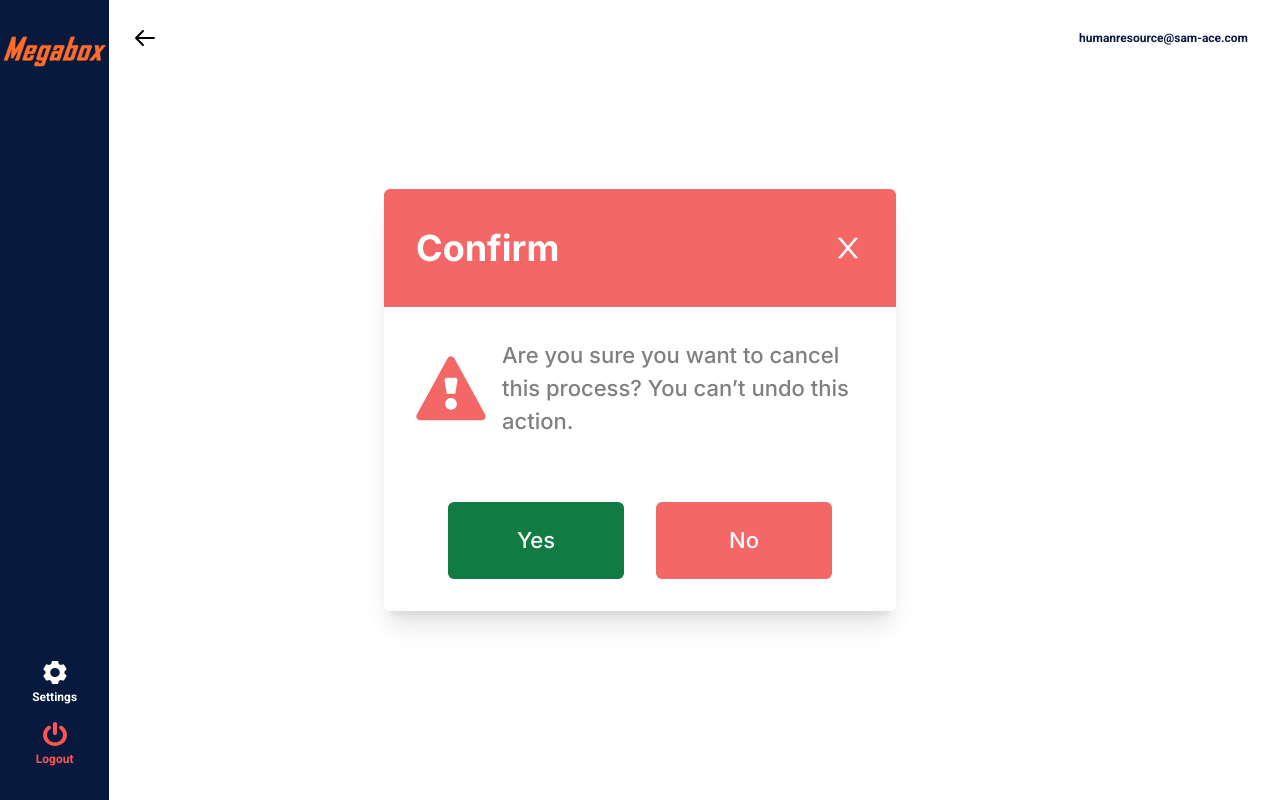
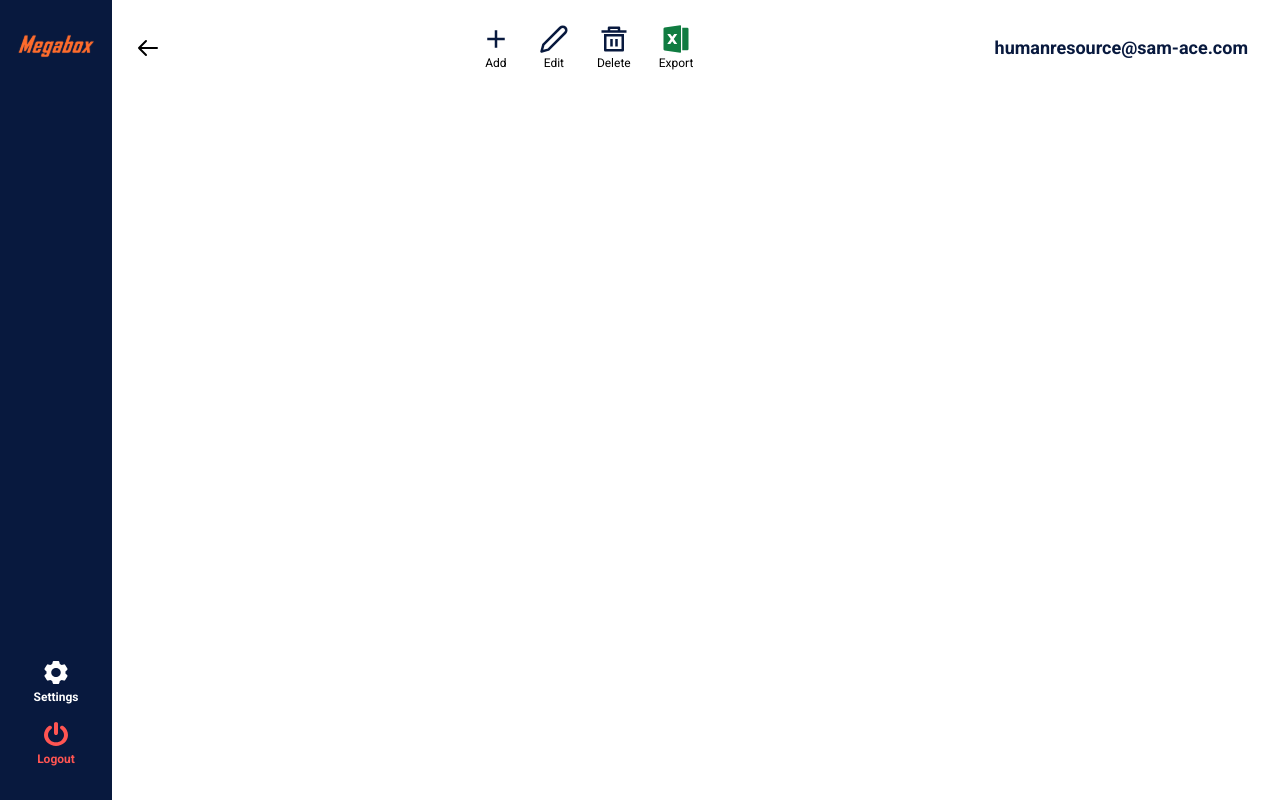
Before and after one commit to sholajapheth/samace_2.0, a React (Create React App) app: page /dashboard in a window 1280 px wide. Built offline with nearby package versions, Linux system fonts and the light colour scheme.

Commit message:
done with topbar

```diff
--- a/src/App.tsx
+++ b/src/App.tsx
@@ -5,7 +5,7 @@ import { NoMatch } from "./globals";
 
 const App = () => {
   return (
-    <div className="font-roboto">
+    <div className="font-roboto scrollbar-style">
       <Routes>
         <Route path="/" element={<Landing />} />
         <Route path="login" element={<Login />} />
--- a/src/components/SideBar/Sidebar.tsx
+++ b/src/components/SideBar/Sidebar.tsx
@@ -9,22 +9,26 @@ const Sidebar = () => {
   const { sidebar_nav_data } = useContext(DashboardContext);
 
   return (
-    <div className="w-[120px] h-screen bg-pri py-[2em] flex flex-col justify-between ">
-      <img src={logo} alt="megabox_logo" />
-      <div className="flex flex-col items-center ">
+    <div className="lg:w-[120px] w-full lg:h-screen lg:sticky  lg:inset-0 bg-pri lg:py-[2em] flex lg:flex-col flex-row items-center  justify-between px-[1em] lg:overflow-auto overflow-scroll scrollbar-hide  fixed bottom-0 z-[555] right-0  left-0 ">
+      <img className="lg:inline hidden" src={logo} alt="megabox_logo" />
+      <div className="flex lg:flex-col flex-row lg:items-center items-end ">
         {sidebar_nav_data?.map((data: any) => (
           <SidebarButton name={data.name} img={data.img} link={data.link} />
         ))}
       </div>
-      <div className="text-tm font-[700] text-white flex flex-col gap-4 ">
-        <div className="flex flex-col gap-1 items-center">
-          <img className="w-[1.5em] " src={settings} alt="settings" />
+      <div className="text-tm font-[700] text-white flex lg:flex-col flex-row  gap-4 ">
+        <button className="flex flex-col gap-1 items-center">
+          <img className="md:w-[1.5em] " src={settings} alt="settings" />
           <span className="text-lm font-[700]">Settings</span>
-        </div>
-        <div className="flex flex-col gap-1 items-center">
-          <img className="w-[1.5em] " src={logout} alt="logout" />
-          <span className="text-lm font-[700] text-[#FF5552] ">Logout</span>
-        </div>
+        </button>
+        <button className="flex flex-col gap-1 items-center">
+          <img
+            className="md:w-[1.5em] min-w-[1em]  "
+            src={logout}
+            alt="logout"
+          />
+          <button className="text-lm font-[700] text-[#FF5552] ">Logout</button>
+        </button>
       </div>
     </div>
   );
--- a/src/components/SideBar/SidebarButton.tsx
+++ b/src/components/SideBar/SidebarButton.tsx
@@ -9,7 +9,7 @@ const SidebarButton = ({ img, name, link }: sideBarProps) => {
   return (
     <NavLink to={link}>
       <button className="flex flex-col gap-1 text-lm font-[700] items-center text-white  hover:bg-[#283E6C] w-full p-[1em] ">
-        <img className="w-[24px] " src={img} alt={name} />
+        <img className="md:w-[24px] w-[20px] " src={img} alt={name} />
         <span>{name}</span>
       </button>
     </NavLink>
--- a/src/components/Topbar.tsx
+++ b/src/components/Topbar.tsx
@@ -1,28 +1,43 @@
-import { useContext } from "react";
+import { useContext, memo } from "react";
 import { DashboardContext } from "../pages/Dashboard/Dashboard";
 import { HiOutlineArrowLeft } from "react-icons/hi";
 import { useNavigate } from "react-router-dom";
+import {TopbarActions} from '../globals';
 
 const Topbar = () => {
+  console.log("topbar rendered");
   const { topbar_value } = useContext(DashboardContext);
   const navigate = useNavigate();
 
   return (
-    <div className="w-full flex  items-center justify-between mb-[2em]">
-      <div className=" flex gap-4 items-center">
+    <div className="flex items-center mb-[2em]  gap-4">
       <button
         onClick={() => navigate(-1)}
         className="hover:bg-[#283E6C] rounded-full h-[1.8rem] w-[1.8rem]  flex items-center "
       >
         <HiOutlineArrowLeft className="text-2xl" />
       </button>
-        <span className="text-pri font-[700] text-hm">{topbar_value}</span>
+
+      <div className="w-full flex md:flex-row flex-col items-center justify-between ">
+        <span className="text-pri font-[700] lg:text-hm text-tm md:text-tl ">
+          {topbar_value}
+        </span>
+
+
+          <TopbarActions />
+
+        <div className="text-pri md:text-lg text-lm font-[700] ">
+          <span className="md:hidden inline absolute top-2 right-2">
+            humanresource@sam-ace.com
+          </span>
+          <span className="md:inline hidden ">
+            humanresource@sam-ace.com
+          </span>
+
         </div>
-      <div className="text-pri text-lm font-[700] ">
-        <span>humanresource@sam-ace.com</span>
       </div>
     </div>
   );
 };
 
-export default Topbar;
+export default memo(Topbar);
--- a/src/globals/DecisionModal.tsx
+++ b/src/globals/DecisionModal.tsx
@@ -1,33 +1,48 @@
 import { AiOutlineClose } from "react-icons/ai";
 import caution from "./assets/caution.svg";
+import { useContext } from "react";
+import { DashboardContext } from "../pages/Dashboard/Dashboard";
 
 const DecisionModal = () => {
+  const { set_show_decision_modal, set_decision_modal_value } =
+    useContext(DashboardContext);
+
+  const handle_decision_modal = (decision:number) => {
+    set_show_decision_modal(false);
+    set_decision_modal_value(decision);
+    console.log(decision);
+  };
+
   return (
     <div className="absolute font-inter inset-0 z-[500] w-full flex items-center h-screen  ">
-      <div className="m-auto  rounded-md lg:w-[40%] md:w-[50%] w-[80%] overflow-hidden bg-white shadow-xl ">
-
-
-        <div className="flex justify-between items-center p-[2em] bg-[#F46767]">
-          <span className="font-[700] text-ds text-white ">Confirm</span>
-          <button>
-            <AiOutlineClose className="font-[900] text-[2em] text-white  hover:bg-[#9e1c1c]" />
+      <div className="m-auto  rounded-md lg:w-[30%] md:w-[40%] w-[70%] overflow-hidden bg-white shadow-xl ">
+        <div className="flex justify-between items-center p-[1em] bg-[#F46767]">
+          <span className="font-[700] text-tl text-white ">Confirm</span>
+          <button onClick={() => set_show_decision_modal(false)}>
+            <AiOutlineClose className="font-[900] text-[1.5em] text-white  hover:bg-[#9e1c1c]" />
           </button>
         </div>
 
         <div className="flex gap-4 align-top p-[2em]">
           <img src={caution} alt="caution" />
-          <span className="text-[#00000080] text-[22px]  font-[500]">
-            Are you sure you want to cancel this process?
-            You can’t undo this action.
+          <span className="text-[#00000080] text-[18px]  font-[500]">
+            Are you sure you want to cancel this process? You can’t undo this
+            action.
           </span>
         </div>
 
         <div className="flex w-full items-center justify-center">
-          <div className="m-[2em] text-white flex gap-8 ">
-            <button className="w-[8em] bg-[#107C41] text-[22px] font-[500] py-[1em] rounded-md  ">
+          <div className="m-[2em] text-white flex gap-8 text-[18px] font-[500]">
+            <button
+              onClick={() => handle_decision_modal(1)}
+              className="w-[8em] bg-[#107C41] hover:bg-[#061e06]  py-[1em] rounded-md  "
+            >
               Yes
             </button>
-            <button className="w-[8em] bg-[#F46767] text-[22px] font-[500] py-[1em] rounded-md  ">
+            <button
+              onClick={() => handle_decision_modal(0)}
+              className="w-[8em] bg-[#F46767] hover:bg-[#9e1c1c]  py-[1em] rounded-md  "
+            >
               No
             </button>
           </div>
--- /dev/null
+++ b/src/globals/TopbarActions.tsx
@@ -0,0 +1,41 @@
+import {FiEdit2} from 'react-icons/fi'
+import { MdOutlineAdd } from "react-icons/md";
+import {RiDeleteBin5Line} from 'react-icons/ri'
+import {RiFileExcel2Fill} from 'react-icons/ri'
+import { Link } from "react-router-dom";
+import { top_action_button } from "../globals/types";
+import { useContext } from "react";
+import { DashboardContext } from "../pages/Dashboard/Dashboard";
+
+const TopbarActionButton = ({ name, icon }: top_action_button) => {
+  return (
+    <button className="flex flex-col gap-0 items-center hover:bg-pri group rounded-md px-[6px] ">
+      <span className="text-pri group-hover:text-white text-[30px] font-[900]">
+        {icon}
+      </span>
+      <span className="font-[400] text-lm group-hover:text-white">{name}</span>
+    </button>
+  );
+};
+
+const TopbarActions = () => {
+  const { topbar_actions_links } = useContext(DashboardContext);
+
+  return (
+    <div className="flex gap-4 items-center">
+      <Link to={topbar_actions_links?.add}>
+        <TopbarActionButton name="Add" icon={<MdOutlineAdd />} />
+      </Link>
+      <Link to={topbar_actions_links?.edit}>
+        <TopbarActionButton name="Edit" icon={<FiEdit2 />} />
+      </Link>
+      <TopbarActionButton name="Delete" icon={<RiDeleteBin5Line />} />
+      <TopbarActionButton
+        name="Export"
+        icon={<RiFileExcel2Fill className="text-[#107C41]" />}
+      />
+    </div>
+  );
+};
+
+export default TopbarActions;
--- a/src/globals/index.ts
+++ b/src/globals/index.ts
@@ -2,3 +2,4 @@
 export { default as NoMatch} from './NoMatch';
 export { default as NavTablet} from './NavTablet';
 export {default as DecisionModal} from './DecisionModal';
+export {default as TopbarActions} from './TopbarActions';
--- a/src/globals/types.ts
+++ b/src/globals/types.ts
@@ -3,3 +3,8 @@ export type sidebar_nav_type = Array<{
   img: string;
   link: string;
 }>
+
+export type top_action_button = {
+  name: string;
+  icon: any;
+};
--- a/src/index.css
+++ b/src/index.css
@@ -1,16 +1,50 @@
 @import url("https://fonts.googleapis.com/css2?family=Roboto:wght@100;300;400;500;700;900&display=swap");
-@import url('https://fonts.googleapis.com/css2?family=Inter:wght@100;200;300;400;500;600;700;800;900&display=swap');
+@import url("https://fonts.googleapis.com/css2?family=Inter:wght@100;200;300;400;500;600;700;800;900&display=swap");
 * {
   margin: 0;
   padding: 0;
   box-sizing: border-box;
+
 }
+
+
 
 html,
 body {
   scroll-behavior: smooth;
 }
 
+/* ****** Utitlities ****** */
+/* Firefox */
+* {
+  scrollbar-width: thin;
+}
+
+/* Chrome, Edge, and Safari */
+*::-webkit-scrollbar {
+  width: 15px;
+}
+
+*::-webkit-scrollbar-track {
+  border-radius: 5px;
+}
+
+*::-webkit-scrollbar-thumb {
+  background-color: #08193E;
+  border-radius: 6px;
+}
+
+
+.scrollbar-hide::-webkit-scrollbar {
+  display: none;
+}
+
+/* For IE, Edge and Firefox */
+.scrollbar-hide {
+  -ms-overflow-style: none; /* IE and Edge */
+  scrollbar-width: none; /* Firefox */
+}
+/* ****** Utitlities ****** */
 @tailwind base;
 @tailwind components;
 @tailwind utilities;
--- a/src/pages/Dashboard/Dashboard.tsx
+++ b/src/pages/Dashboard/Dashboard.tsx
@@ -2,25 +2,48 @@ import { createContext, useState } from "react";
 import { Topbar, Sidebar, DisplayArea } from "../../components";
 import { DecisionModal } from "../../globals";
 
+
+
+
 export const DashboardContext = createContext<any>({});
 
 const Dashboard = () => {
+
+
   const [topbar_value, set_topbar_value] = useState();
+
+  // topbar actions links
   const [sidebar_nav_data, set_sidebar_nav_data] = useState();
 
+  //toggles the decision modal
+  const [show_decision_modal, set_show_decision_modal] = useState(false);
+
+  //returns 1 or 0 depending on the decision made
+  const [decision_modal_value, set_decision_modal_value] = useState();
+
+  //this section allows to dynamically set the topbar actions routes
+  const [topbar_actions_links, set_topbar_actions_links] = useState({add:"", edit:"" });
+
+
+  const context = {
+    topbar_value,
+    set_topbar_value,
+    sidebar_nav_data,
+    set_sidebar_nav_data,
+    show_decision_modal,
+    set_show_decision_modal,
+    decision_modal_value,
+    set_decision_modal_value,
+    topbar_actions_links,
+    set_topbar_actions_links,
+  };
+
   return (
-    <DashboardContext.Provider
-      value={{
-        topbar_value,
-        set_topbar_value,
-        sidebar_nav_data,
-        set_sidebar_nav_data,
-      }}
-    >
-      <div className="flex w-full">
+    <DashboardContext.Provider value={context}>
+      <div className="lg:flex w-full ">
+        {show_decision_modal && <DecisionModal />}
         <Sidebar />
-        <DecisionModal />
-        <div className="w-full  pl-[1.5em] pr-[2em] flex items-start gap-4 py-[1.5em] ">
+        <div className="w-full  pl-[1.5em] pr-[2em] flex  items-start gap-4 py-[1.5em] ">
           <div className="w-full">
             <Topbar />
             <DisplayArea />
--- a/src/pages/HR/PersonelList/PersonelList.tsx
+++ b/src/pages/HR/PersonelList/PersonelList.tsx
@@ -15,9 +15,9 @@ const data: sidebar_nav_type = [
 const PersonelList = () => {
     const { set_topbar_value, set_sidebar_nav_data } =
       useContext(DashboardContext);
-       set_topbar_value("Personnel List");
+       set_topbar_value("Personnel List (BioData)");
        set_sidebar_nav_data(data);
-  return <div>personal list</div>;
+  return <div>personal </div>;
 };
 
 export default PersonelList;
```
Lines whose indentation alone changed are shown as unchanged.
